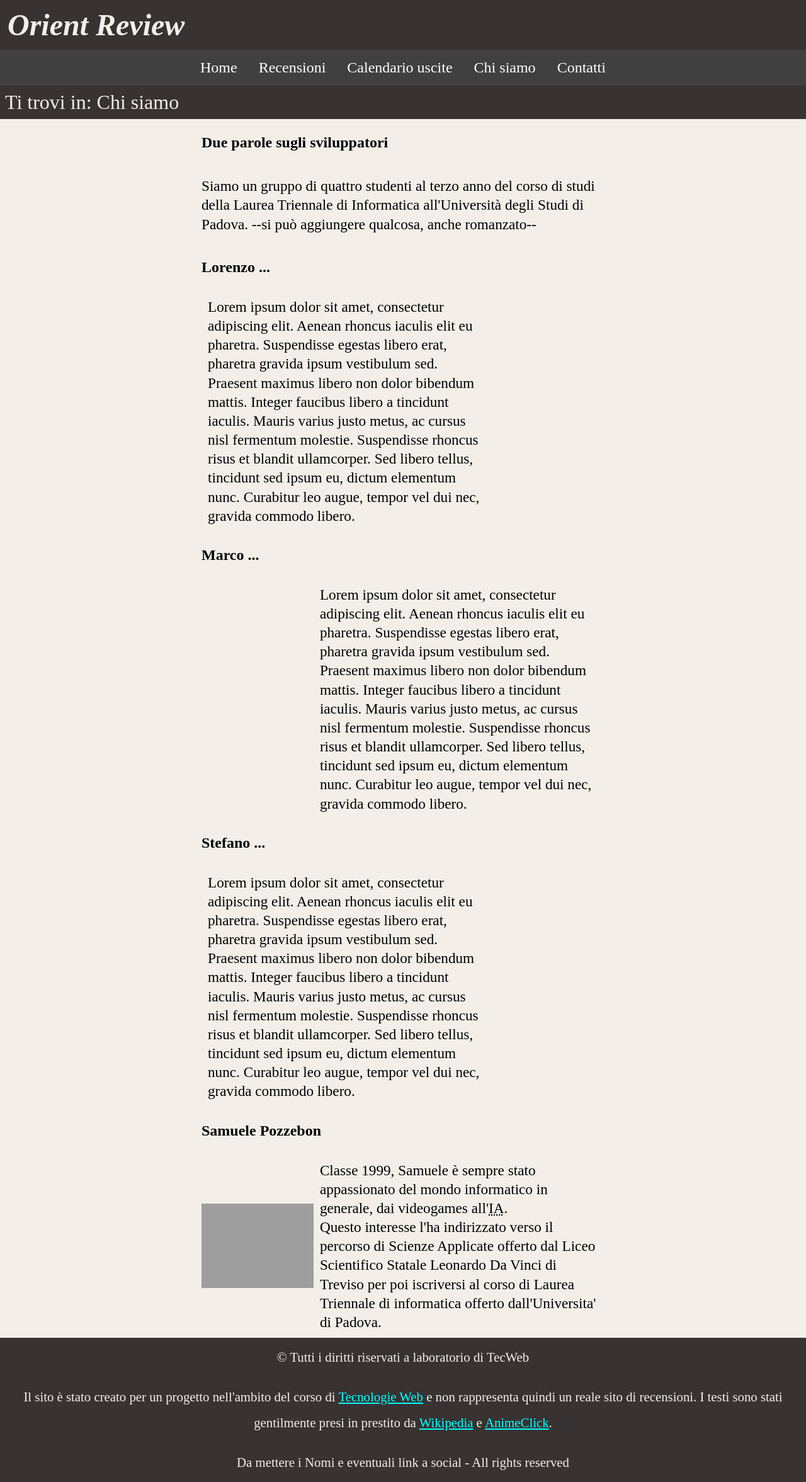
After one commit to desoul99/ProgettoTecWeb, a PHP site: page /html/chi_siamo.html in a window 1280 px wide. The commit adds this page. Shown: the whole page at 63% size. Run offline with PHP 8.4, Linux system fonts and the light colour scheme; grey boxes are pictures that could not be loaded.

Commit message:
Aggiunta chi_siamo.html e conseguente modifica .css

```diff
--- a/css/stile.css
+++ b/css/stile.css
@@ -49,7 +49,7 @@ body{
 #navbar li a:hover{
   background-color: #737373;
 }
-.pagCorrente{
+#navbar .pagCorrente{
   color: white;
   font-size: 1.5em;
 }
@@ -73,6 +73,38 @@ body{
   padding-right: 25%;
   padding-left: 25%;
 }
+
+/*--------------------------- CHI SIAMO ---------------------------------*/
+
+#content .hide {
+  text-indent:100%;
+  white-space:nowrap;
+  overflow:hidden;
+}
+
+#content .flex-container {
+  display: flex;
+  flex-wrap: nowrap;
+  padding-left: 25%;
+  padding-right: 25%;
+}
+
+#content .flex-container .flex-img {
+  width: 25%;
+  padding: 10px;
+}
+
+#content .flex-container .flex-txt {
+  width: 70%;
+  padding: 10px;
+}
+
+.img-samuele {
+  background-image: url(https://i.pinimg.com/originals/25/44/b8/2544b80209ba517c9bda4ebf5a5f920c.jpg);
+  background-size: contain;
+  background-repeat: no-repeat;
+  background-position: center;
+}
 /*-------------------------------- FOOTER --------------------------------*/
 #footer{
   background-color: #383232;
--- /dev/null
+++ b/html/chi_siamo.html
@@ -0,0 +1,86 @@
+<!DOCTYPE html PUBLIC "-//W3C//DTD XHTML 1.0 Strict//EN" "http://www.w3.org/TR/xhtml1/DTD/xhtml1-strict.dtd">
+<html xmlns="http://www.w3.org/1999/xhtml" xml:lang="it" lang="it">
+  <head>
+    <meta http-equiv="Content-Type" content="text/html; charset=utf-8" />
+    <title>Orient Review</title>
+
+
+    <meta name="title" content="Manga Recensioni" />
+    <meta name="description" content="Homepage azienda Manga Review" />
+    <meta name="keyworrds" content="manga anime review" />
+    <meta name="author" content="autori" />
+    <meta name="viewport" content="width=device-width, initial-scale=1.0"/>
+    <meta name="language" content="italian it"/>
+
+
+    <link rel="stylesheet" type="text/css" href="../css/stile.css" media="screen"/>
+    <link rel="stylesheet" type="text/css" href="../css/print.css" media="print"/>
+  </head>
+  <body>
+    <div id="header">
+      <h1 xml:lang="en">Orient Review</span></h1>
+    </div>
+
+    <div id="navbar">
+      <ul>
+        <li xml:lang="en"><a href="index.html">Home</a></li>
+        <li><a href="chi_siamo.html">Recensioni</a></li>
+        <li><a href="chi_siamo.html">Calendario uscite</a></li>
+        <li class="pagCorrente">Chi siamo</li>
+        <li><a href="contatti.html">Contatti</a></li>
+      </ul>
+    </div>
+
+    <div id="breadcrumb">
+      <p>
+        Ti trovi in: Chi siamo
+      </p>
+    </div>
+
+    <div id="content">
+      <h2>Due parole sugli sviluppatori</h2>
+      <p>
+          Siamo un gruppo di quattro studenti al terzo anno del corso di studi della Laurea Triennale di Informatica all'Università degli Studi di Padova. --si può aggiungere qualcosa, anche romanzato--<br />
+      </p>
+      <h2 class="group-member">Lorenzo ...</h2>
+      <div class="flex-container">
+        <p class="flex-txt">
+          Lorem ipsum dolor sit amet, consectetur adipiscing elit. Aenean rhoncus iaculis elit eu pharetra. Suspendisse egestas libero erat, pharetra gravida ipsum vestibulum sed. Praesent maximus libero non dolor bibendum mattis. Integer faucibus libero a tincidunt iaculis. Mauris varius justo metus, ac cursus nisl fermentum molestie. Suspendisse rhoncus risus et blandit ullamcorper. Sed libero tellus, tincidunt sed ipsum eu, dictum elementum nunc. Curabitur leo augue, tempor vel dui nec, gravida commodo libero.
+        </p>
+        <p class="hide flex-img"><!-- Descrizione immagine --></p>
+      </div>
+      <h2 class="group-member">Marco ...</h2>
+      <div class="flex-container">
+        <p class="hide flex-img"><!-- Descrizione immagine --></p>
+        <p class="flex-txt">
+          Lorem ipsum dolor sit amet, consectetur adipiscing elit. Aenean rhoncus iaculis elit eu pharetra. Suspendisse egestas libero erat, pharetra gravida ipsum vestibulum sed. Praesent maximus libero non dolor bibendum mattis. Integer faucibus libero a tincidunt iaculis. Mauris varius justo metus, ac cursus nisl fermentum molestie. Suspendisse rhoncus risus et blandit ullamcorper. Sed libero tellus, tincidunt sed ipsum eu, dictum elementum nunc. Curabitur leo augue, tempor vel dui nec, gravida commodo libero.
+        </p>
+      </div>
+      <h2 class="group-member">Stefano ...</h2>
+      <div class="flex-container">
+        <p class="flex-txt">
+          Lorem ipsum dolor sit amet, consectetur adipiscing elit. Aenean rhoncus iaculis elit eu pharetra. Suspendisse egestas libero erat, pharetra gravida ipsum vestibulum sed. Praesent maximus libero non dolor bibendum mattis. Integer faucibus libero a tincidunt iaculis. Mauris varius justo metus, ac cursus nisl fermentum molestie. Suspendisse rhoncus risus et blandit ullamcorper. Sed libero tellus, tincidunt sed ipsum eu, dictum elementum nunc. Curabitur leo augue, tempor vel dui nec, gravida commodo libero.
+        </p>
+        <p class="hide flex-img"><!-- Descrizione immagine --></p>
+      </div>
+      <h2 class="group-member">Samuele Pozzebon</h2>
+      <div class="flex-container">
+        <p class="hide flex-img img-samuele"><!-- Descrizione immagine --></p>
+        <p class="flex-txt">
+          Classe 1999, Samuele è sempre stato appassionato del mondo informatico in generale, dai <span xml:lang="en">videogames</span> all'<abbr title="Intelligenza Artificiale">IA</abbr>. <br />
+          Questo interesse l'ha indirizzato verso il percorso di Scienze Applicate offerto dal Liceo Scientifico Statale Leonardo Da Vinci di Treviso per poi iscriversi al corso di Laurea Triennale di informatica offerto dall'Universita' di Padova.
+        </p>
+      </div>
+    </div>
+
+    <div id="footer">
+      <p>&copy; Tutti i diritti riservati a laboratorio di <span xml:lang="en">TecWeb</span></p>
+      <p>Il sito è stato creato per un progetto nell'ambito del corso
+      di <a href="https://elearning.unipd.it/math/course/view.php?id=232" class="linkFooter">Tecnologie Web</a> e non rappresenta quindi
+      un reale sito di recensioni. I testi sono stati gentilmente presi in prestito da <a href="https://it.wikipedia.org/wiki/Anime" class="linkFooter">Wikipedia</a> e
+      <a href="https://www.animeclick.it/" class="linkFooter">AnimeClick</a>.</p>
+
+      <p xml:lang="en"><span xml:lang="it">Da mettere i Nomi e eventuali link a social</span> - All rights reserved</p>
+    </div>
+  </body>
+</html>
--- a/html/index.html
+++ b/html/index.html
@@ -18,7 +18,7 @@
   </head>
   <body>
     <div id="header">
-      <h1>Orient <span xml:lang="en">Review</span></h1>
+      <h1 xml:lang="en">Orient Review</h1>
     </div>
 
     <div id="navbar">
@@ -26,7 +26,7 @@
         <li xml:lang="en" class="pagCorrente">Home</li>
         <li><a href="chi_siamo.html">Recensioni</a></li>
         <li><a href="chi_siamo.html">Calendario uscite</a></li>
-        <li><a href="chi_siamo.html">Dove trovarci</a></li>
+        <li><a href="chi_siamo.html">Chi siamo</a></li>
         <li><a href="contatti.html">Contatti</a></li>
       </ul>
     </div>
```
